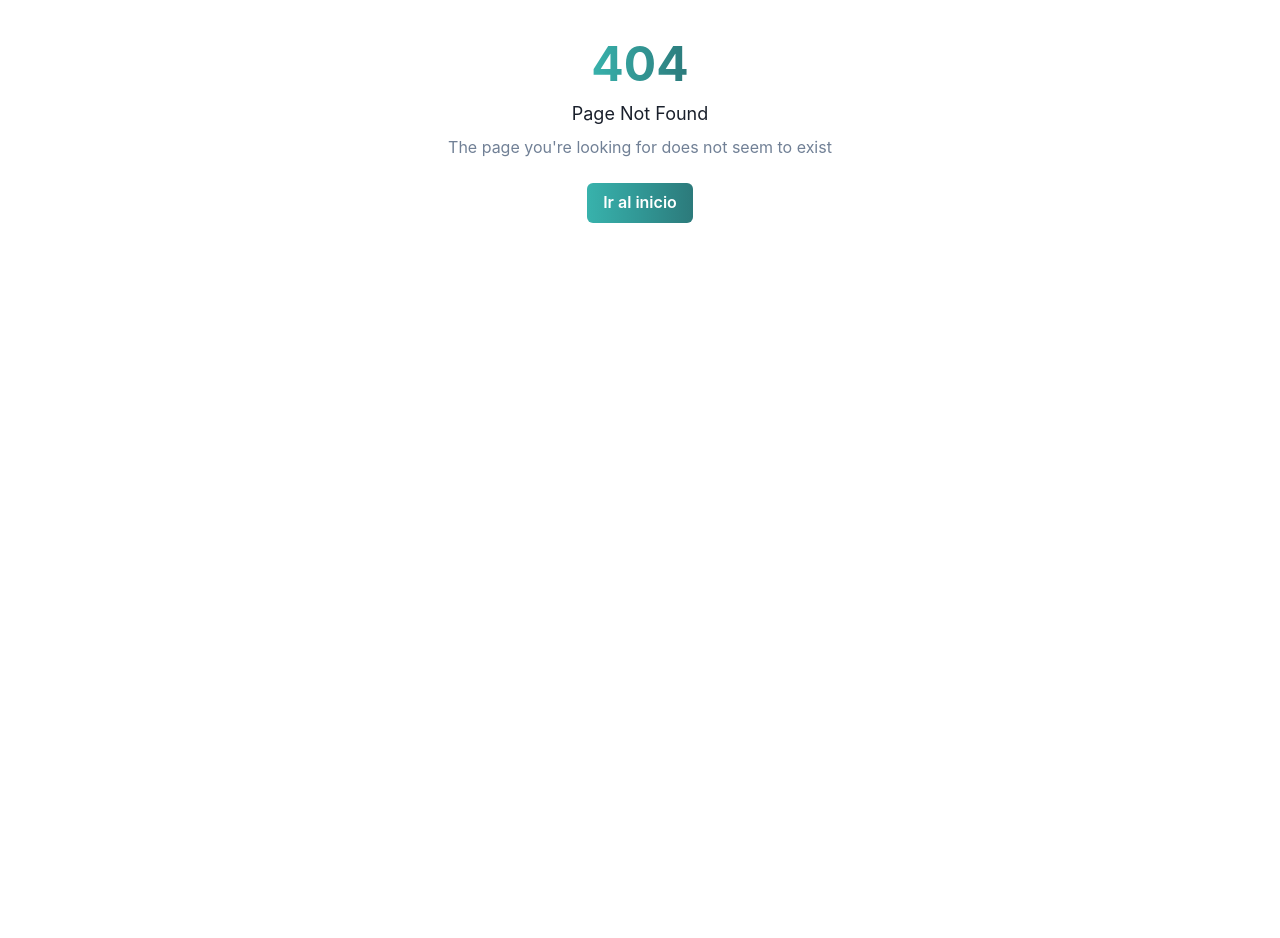
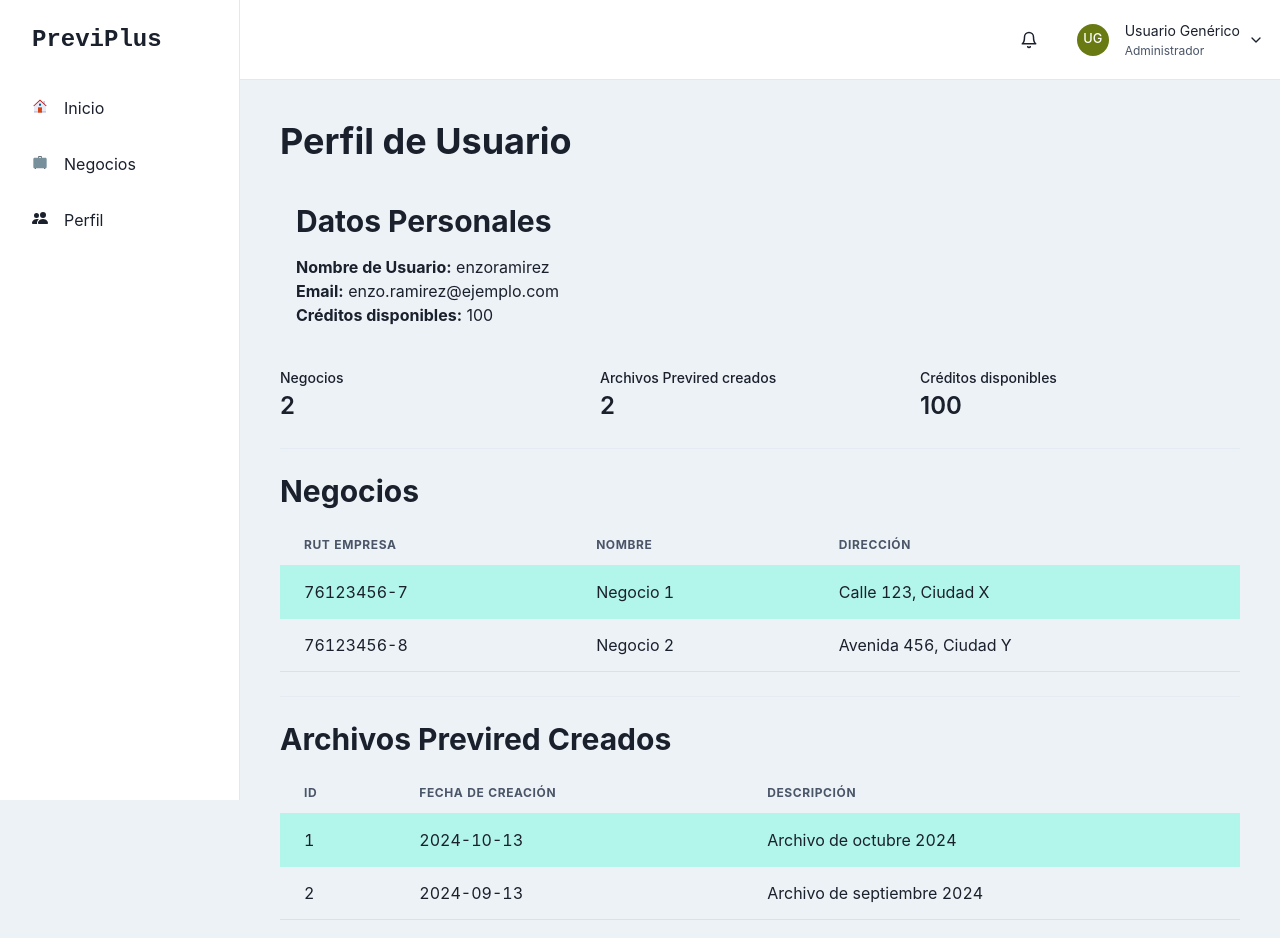
Before and after one commit to NamitasCl/PreviPlus, a React (Vite) app in the folder frontend/: page /dashboard/perfil in a window 1280 px wide. Before the commit this address had no page. Shown: the top 938 px of the page. Before the commit the page ends 800 px from the top, so only its background shows below. Built offline with nearby package versions, Linux system fonts and the light colour scheme.

Commit message:
Agrega Perfil.jsx y modifica otros archivos

```diff
--- a/frontend/src/App.jsx
+++ b/frontend/src/App.jsx
@@ -9,6 +9,7 @@ import Registro from './LandingPage/Registro'
 import Dashboard from './PrivateZone/Dashboard'
 import DashboardIndex from './PrivateZone/DashboardIndex'
 import DashboardNegocio from './PrivateZone/DashboardNegocios'
+import Perfil from './PrivateZone/Perfil'
 
 const router = createBrowserRouter(
   createRoutesFromElements(
@@ -21,6 +22,7 @@ const router = createBrowserRouter(
       <Route path='/registro' element={<Registro />} />
       <Route path='/dashboard' element={<RutaProtegida element={Dashboard} />}>
         <Route index element={<DashboardIndex />} />
+        <Route path='perfil' element={<RutaProtegida element={Perfil} />} />
         <Route path='negocios' element={<RutaProtegida element={DashboardNegocio} />} />
       </Route>
       <Route path='*' element={<ErrorPage />} />
--- a/frontend/src/PrivateZone/Dashboard.jsx
+++ b/frontend/src/PrivateZone/Dashboard.jsx
@@ -19,7 +19,7 @@ import {
     VStack
 } from '@chakra-ui/react'
 import { BsFillPeopleFill } from 'react-icons/bs'
-import { FcBusiness, FcHome, FcMoneyTransfer } from 'react-icons/fc'
+import { FcBusiness, FcHome } from 'react-icons/fc'
 import { FiBell, FiChevronDown, FiMenu } from 'react-icons/fi'
 import { NavLink, Outlet } from 'react-router-dom'
 
@@ -27,7 +27,6 @@ import { NavLink, Outlet } from 'react-router-dom'
 const LinkItems = [
     { name: 'Inicio', icon: FcHome, href: '/dashboard' },
     { name: 'Negocios', icon: FcBusiness, href: 'negocios' },
-    { name: 'Créditos', icon: FcMoneyTransfer, href: 'creditos' },
     { name: 'Perfil', icon: BsFillPeopleFill, href: 'perfil' },
 ]
 
--- a/frontend/src/PrivateZone/DashboardNegocios.jsx
+++ b/frontend/src/PrivateZone/DashboardNegocios.jsx
@@ -1,4 +1,4 @@
-import { Badge, Box, Button, Heading, Table, TableContainer, Tbody, Td, Th, Thead, Tr } from '@chakra-ui/react';
+import { Badge, Box, Button, Flex, Heading, Table, TableContainer, Tbody, Td, Th, Thead, Tr } from '@chakra-ui/react';
 import React from 'react';
 
 const negociosData = [
@@ -11,11 +11,16 @@ const negociosData = [
 const DashboardNegocio = () => {
     return (
         <Box p={5}>
-            <Heading as="h2" size="lg" mb={5}>
-                Mis Negocios
-            </Heading>
+            <Flex justifyContent={'space-between'}>
+                <Heading as="h2" size="lg" mb={5}>
+                    Mis Negocios
+                </Heading>
+                <Button variant={'solid'} colorScheme='blue'>
+                    Añadir negocio
+                </Button>
+            </Flex>
             <TableContainer>
-                <Table size={'lg'} variant="simple" colorScheme='blue' width="auto" maxWidth="100%">
+                <Table size={'lg'} variant="simple" colorScheme='blue' maxWidth="100%">
                     <Thead>
                         <Tr>
                             <Th>RUT</Th>
--- /dev/null
+++ b/frontend/src/PrivateZone/Perfil.jsx
@@ -0,0 +1,146 @@
+import { Box, Divider, Heading, Stat, StatGroup, StatLabel, StatNumber, Table, Tbody, Td, Text, Th, Thead, Tr } from '@chakra-ui/react';
+import React, { useState } from 'react';
+
+const Perfil = () => {
+    // Estado inicial con datos mockup
+    const [usuario, setUsuario] = useState({
+        nombre_usuario: "enzoramirez",
+        email: "enzo.ramirez@ejemplo.com",
+        saldo_creditos: 100.00
+    });
+
+    const [negocios, setNegocios] = useState([
+        {
+            id: 1,
+            rut_empresa: "76123456-7",
+            nombre: "Negocio 1",
+            direccion: "Calle 123, Ciudad X"
+        },
+        {
+            id: 2,
+            rut_empresa: "76123456-8",
+            nombre: "Negocio 2",
+            direccion: "Avenida 456, Ciudad Y"
+        }
+    ]);
+
+    const [archivosPrevired, setArchivosPrevired] = useState([
+        {
+            id: 1,
+            fecha_creacion: "2024-10-13",
+            descripcion: "Archivo de octubre 2024"
+        },
+        {
+            id: 2,
+            fecha_creacion: "2024-09-13",
+            descripcion: "Archivo de septiembre 2024"
+        }
+    ]);
+
+    /*
+    // useEffect para obtener los datos del perfil desde el backend
+    useEffect(() => {
+      const obtenerDatosPerfil = async () => {
+        try {
+          const response = await axios.get('http://localhost:3000/api/usuarios/perfil', { withCredentials: true });
+          setUsuario(response.data.usuario);
+          setNegocios(response.data.negocios);
+          setArchivosPrevired(response.data.archivosPrevired);
+        } catch (error) {
+          console.error('Error al obtener datos del perfil:', error);
+        }
+      };
+      obtenerDatosPerfil();
+    }, []);
+    */
+
+    return (
+        <Box maxW="1200px" mx="auto" p={6}>
+            <Heading as="h1" size="xl" mb={6}>
+                Perfil de Usuario
+            </Heading>
+
+            {/* Datos personales */}
+            <Box bg="gray.100" p={4} borderRadius="md" mb={6}>
+                <Heading as="h2" size="lg" mb={4}>
+                    Datos Personales
+                </Heading>
+                <Text><strong>Nombre de Usuario:</strong> {usuario.nombre_usuario}</Text>
+                <Text><strong>Email:</strong> {usuario.email}</Text>
+                <Text><strong>Créditos disponibles:</strong> {usuario.saldo_creditos}</Text>
+            </Box>
+
+            {/* Estadísticas */}
+            <StatGroup mb={6}>
+                <Stat>
+                    <StatLabel>Negocios</StatLabel>
+                    <StatNumber>{negocios.length}</StatNumber>
+                </Stat>
+                <Stat>
+                    <StatLabel>Archivos Previred creados</StatLabel>
+                    <StatNumber>{archivosPrevired.length}</StatNumber>
+                </Stat>
+                <Stat>
+                    <StatLabel>Créditos disponibles</StatLabel>
+                    <StatNumber>{usuario.saldo_creditos}</StatNumber>
+                </Stat>
+            </StatGroup>
+
+            <Divider mb={6} />
+
+            {/* Lista de Negocios */}
+            <Heading as="h2" size="lg" mb={4}>
+                Negocios
+            </Heading>
+            <Table variant="striped" colorScheme="teal">
+                <Thead>
+                    <Tr>
+                        <Th>RUT Empresa</Th>
+                        <Th>Nombre</Th>
+                        <Th>Dirección</Th>
+                    </Tr>
+                </Thead>
+                <Tbody>
+                    {negocios.map((negocio) => (
+                        <Tr key={negocio.id}>
+                            <Td>{negocio.rut_empresa}</Td>
+                            <Td>{negocio.nombre}</Td>
+                            <Td>{negocio.direccion}</Td>
+                        </Tr>
+                    ))}
+                </Tbody>
+            </Table>
+
+            <Divider my={6} />
+
+            {/* Lista de Archivos Previred */}
+            <Heading as="h2" size="lg" mb={4}>
+                Archivos Previred Creados
+            </Heading>
+            {archivosPrevired.length === 0 ? (
+                <Text>No se han creado archivos Previred.</Text>
+            ) : (
+                <Table variant="striped" colorScheme="teal">
+                    <Thead>
+                        <Tr>
+                            <Th>ID</Th>
+                            <Th>Fecha de Creación</Th>
+                            <Th>Descripción</Th>
+                        </Tr>
+                    </Thead>
+                    <Tbody>
+                        {archivosPrevired.map((archivo) => (
+                            <Tr key={archivo.id}>
+                                <Td>{archivo.id}</Td>
+                                <Td>{archivo.fecha_creacion}</Td>
+                                <Td>{archivo.descripcion}</Td>
+                            </Tr>
+                        ))}
+                    </Tbody>
+                </Table>
+            )}
+        </Box>
+    );
+};
+
+export default Perfil;
```
Also changed, not shown: frontend/src/PrivateZone/UserProfile.jsx (deleted).
